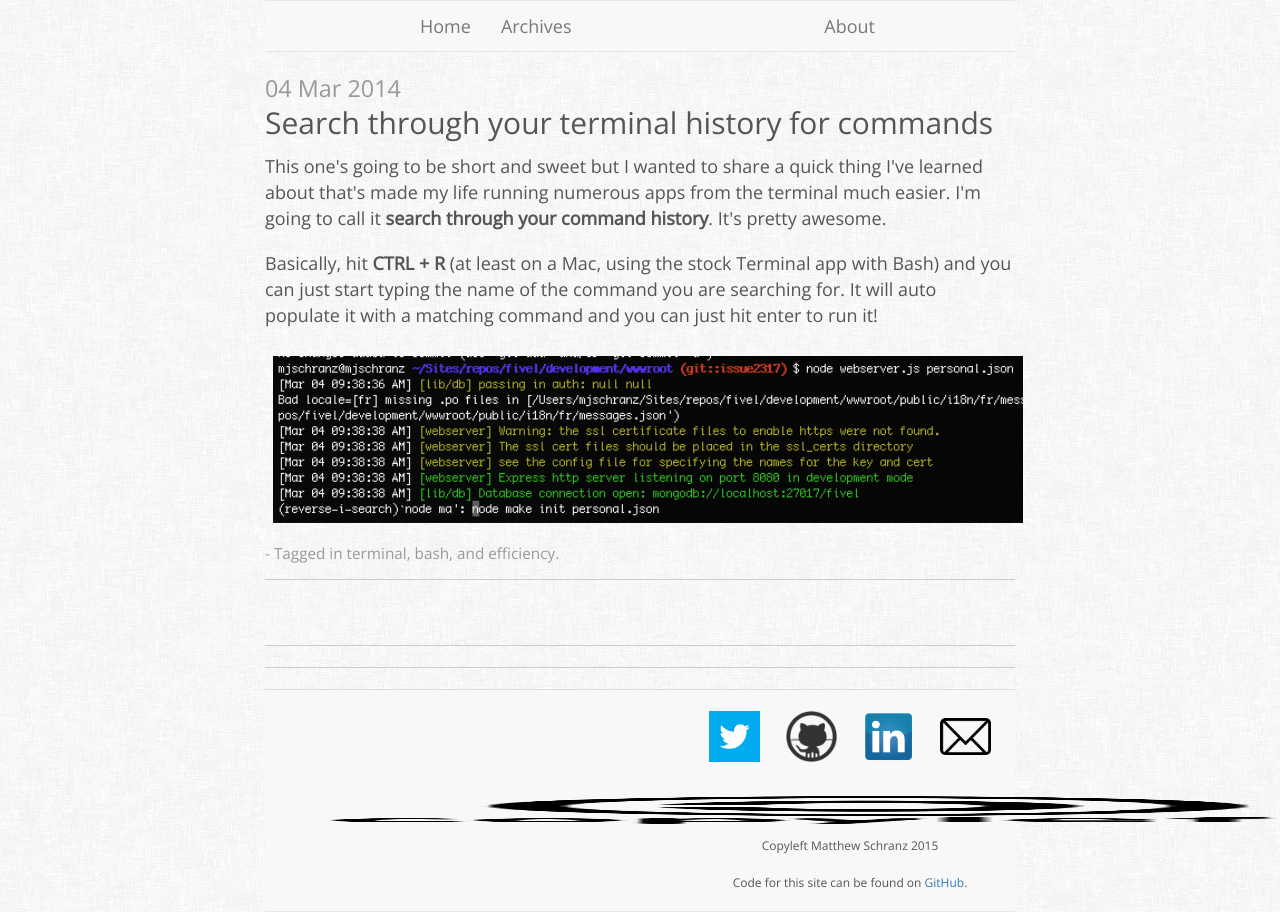
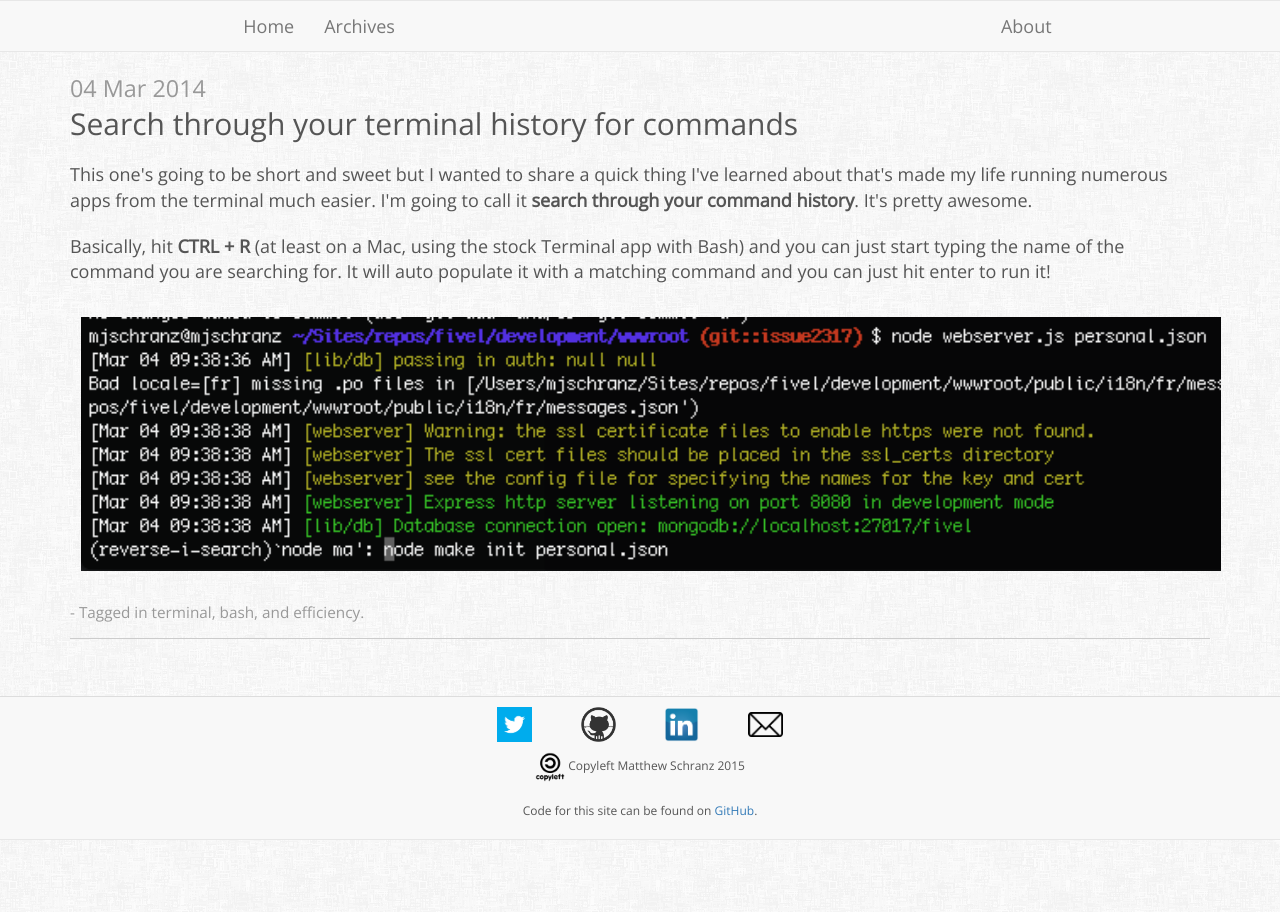
Before and after one commit to mjschranz/mjschranz.github.io, a Jekyll site: the page built from _posts/2014-03-04-search-terminal.html, in a window 1280 px wide. Built offline with Jekyll 4.4.1, drawn with Linux system fonts in a browser that asks for light colours; Markdown is read by kramdown in place of the engine named in the settings; comment, search, counter and statistics services are not loaded.

Commit message:
Fix individual post layout/styling

```diff
--- a/_layouts/post.html
+++ b/_layouts/post.html
@@ -5,10 +5,8 @@
     {% include includes.html %}
   </head>
   <body>
+    {% include header.html %}
     <div class="container">
-      <div class="row">
-        <div class="col-md-8 col-md-offset-2">
-          {% include header.html %}
       <div class="content">
         <span class="tag-line">
           {{ page.date | date_to_string }}
@@ -20,14 +18,9 @@
         <small class="small-tag-line">- Tagged in {{ page.tags | array_to_sentence_string }}.</small>
         <hr/>
         {% include socialite.html %}
-            <hr/>
-            <!-- {% include disqus.html %} -->
-            <hr/>
+      </div>
+    </div>
     {% include footer.html %}
     {% include analytics.html %}
-          </div>
-        </div>
-      </div>
-    </div>
   </body>
 </html>
```
Lines whose indentation alone changed are shown as unchanged.
